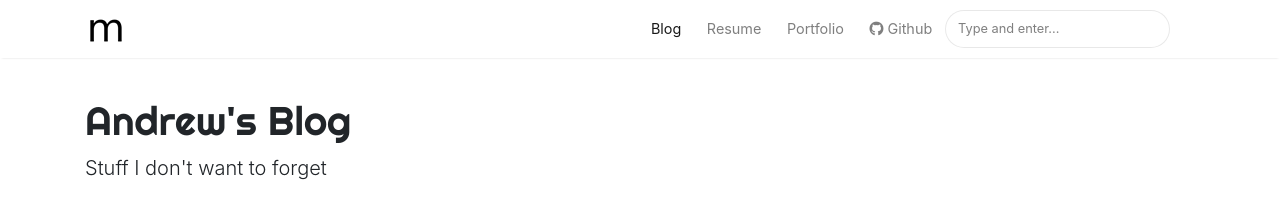
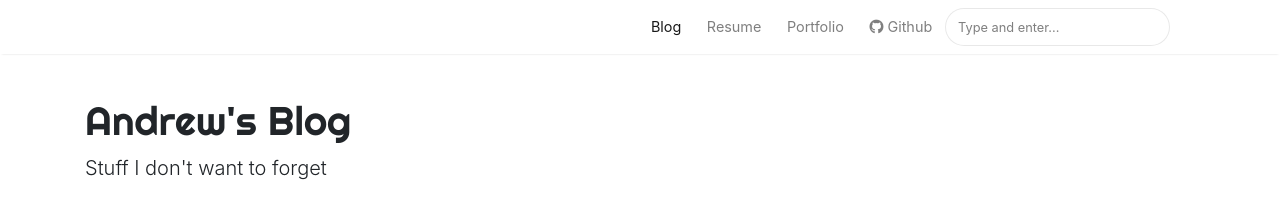
Before and after one commit to andrewguest/blog, a Jekyll site: the page built from index.html, in a window 1280 px wide. Shown: the top 198 px of the page. Built offline with Jekyll 4.4.1, drawn with Linux system fonts in a browser that asks for light colours; nearby versions of some CDN libraries; the list of posts is cut into pages by our own code.

Commit message:
Update default.html

```diff
--- a/_layouts/default.html
+++ b/_layouts/default.html
@@ -34,17 +34,6 @@
 <nav class="navbar navbar-expand-lg navbar-light bg-white fixed-top mediumnavigation nav-down">
 
     <div class="container pr-0">
-
-    <!-- Begin Logo -->
-    <a class="navbar-brand" href="{{ site.baseurl }}/">
-    <img src="{{ site.baseurl }}/{{ site.logo }}" alt="{{ site.name }}">
-    </a>
-    <!-- End Logo -->
-
-    <button class="navbar-toggler" type="button" data-toggle="collapse" data-target="#navbarMediumish" aria-controls="navbarSupportedContent" aria-expanded="false" aria-label="Toggle navigation">
-    <span class="navbar-toggler-icon"></span>
-    </button>
-
     <div class="collapse navbar-collapse" id="navbarMediumish">
 
         <!-- Begin Menu -->
```
